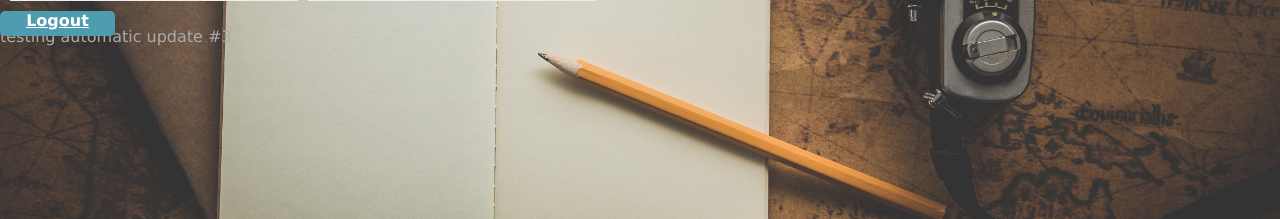
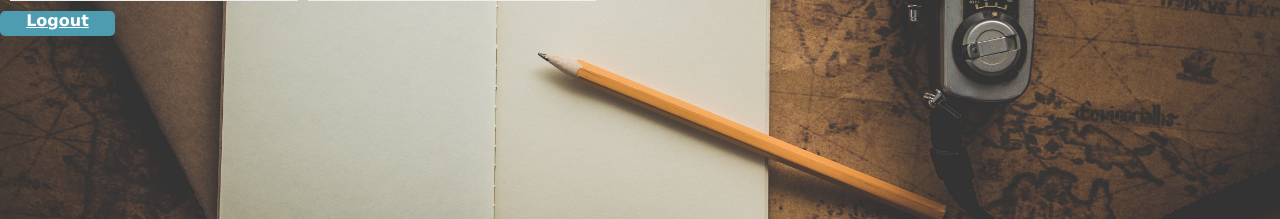
Before and after one commit to qsilver7598/treasure_hunt_app, a Flask app: template templates/profile.html in a window 1280 px wide. Shown: the part 460-679 px from the top of the page. Run offline with Flask 2, Linux system fonts and the light colour scheme; the template is opened without the code that fills it, so the values that code supplies are empty.

Commit message:
restored files after testing

```diff
--- a/templates/profile.html
+++ b/templates/profile.html
@@ -26,6 +26,5 @@
 		</div><br>
 	</div>
 	<a class="button-dashboard" href="/logout">Logout</a>
-	<p>testing automatic update #3</p>
 </body>
 </html>
```
